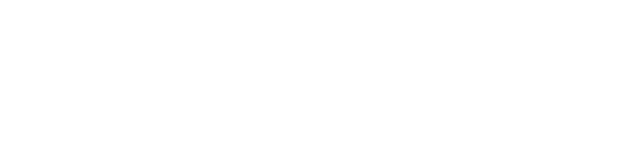
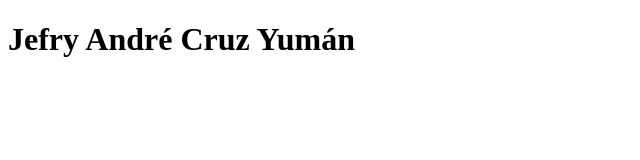
Before and after one commit to jjimenez-2021647/Laboratorio1, a plain HTML site: page index.html in a window 1280 px wide. Shown: the whole page, without its empty margins (0-640 px from the left). Drawn offline with Linux system fonts and the light colour scheme.

Commit message:
feat: Se agrego la informacion de jefry al archivo html

```diff
--- a/index.html
+++ b/index.html
@@ -6,6 +6,6 @@
     <title>Laboratorio 1</title>
 </head>
 <body>
-
+    <h1>Jefry André Cruz Yumán</h1>
 </body>
 </html>
```
